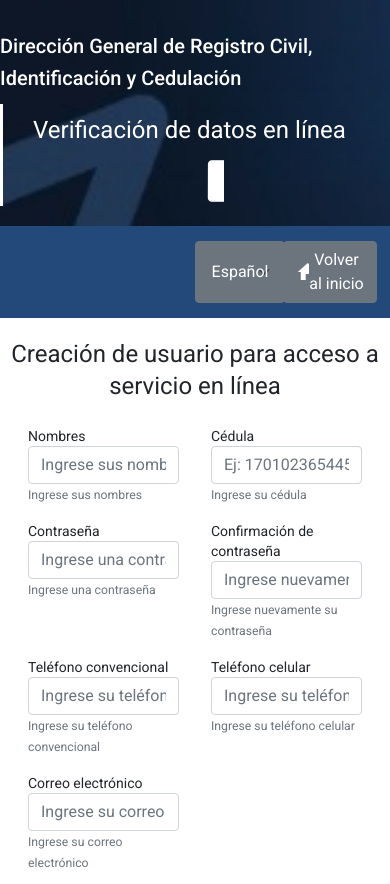
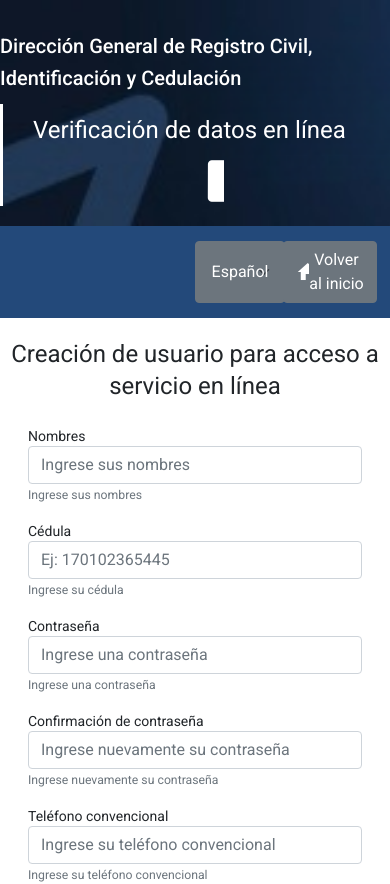
Before and after one commit to ErickMayorga/proyecto-usabilidad-registro-civil, an Angular app: page /registro in a window 390 px wide. Shown: the top 884 px of the page. Built offline with nearby package versions, Linux system fonts and the light colour scheme.

Commit message:
diseño responsive
Validación y registro responsive

```diff
--- a/src/app/rutas/registro/registro.component.html
+++ b/src/app/rutas/registro/registro.component.html
@@ -1,21 +1,23 @@
 <app-barra-menu></app-barra-menu>
 <br>
-<h1 class="text-center">Creación de usuario para acceso a servicio en línea</h1>
-<div class="container-fluid">
+<h1 class="text-center px-2">Creación de usuario para acceso a servicio en línea</h1>
+<div class="container">
     <div class="row px-3 py-2" *ngFor="let campo of campos">
-            <app-campo-entrada
+        <form action="">
+                <app-campo-entrada
             [formGroup]="formGroup"
             [campoOpciones]="campo">
             </app-campo-entrada>
+        </form>
+
     </div>
 </div>
 
         <div class="d-flex justify-content-center">
-            <button class="btn boton align-middle" type="submit" routerLink="/registro">Registrar</button>
-            <button class="btn boton align-middle" type="submit" routerLink="/validacion-cedula">Nueva búsqueda</button>
-           <!-- #region <button name="testError" aria-describedby="Probar error"
-            class="btn boton d-flex align-middle"
-                    (click)="abrirError()">
-            <span>Error</span>
-            </button>-->
+                <button name="testInformativo" aria-describedby="Probar informativo"
+                        class="btn boton btn-info d-flex align-items-center" (click)="abrirInformativo()" routerLink="/inicio-sesion">
+                        <span>Registrar</span>
+                </button>
+            <button class="btn boton" type="submit" routerLink="/validacion-cedula">Nueva búsqueda</button>
+
         </div>
--- a/src/app/rutas/registro/registro.component.scss
+++ b/src/app/rutas/registro/registro.component.scss
@@ -1,3 +1,6 @@
+*{
+    box-sizing: border-box;
+}
 .boton{
     background-color: #23497A;
     color: white;
@@ -6,7 +9,9 @@
     margin: 15px;
 }
 
-.container-fluid{
+@media (min-width: 576px) {
+     .container{
     display: grid;
     grid-template-columns: 50% 50%;
+    }
 }
--- a/src/app/rutas/registro/registro.component.ts
+++ b/src/app/rutas/registro/registro.component.ts
@@ -1,6 +1,7 @@
 import { Component, OnInit } from '@angular/core';
 import { FormGroup } from '@angular/forms';
 import { MatDialog } from '@angular/material/dialog';
+import { RouterLink } from '@angular/router';
 import { NotificacionComponent } from 'src/app/componentes/notificacion/notificacion.component';
 import { TipoBotonEnum } from 'src/app/constants/tipo-boton.enum';
 import { TipoCampoEnum } from 'src/app/constants/tipo-campo.enum';
@@ -57,7 +58,7 @@ export class RegistroComponent implements OnInit {
         deshabilitar: false
       },
       {
-        type: TipoCampoEnum.TEXT,
+        type: TipoCampoEnum.PASSWORD,
         title: 'Contraseña',
         nameField: 'contraseña',
         helpText: 'Ingrese una contraseña',
@@ -67,12 +68,17 @@ export class RegistroComponent implements OnInit {
           {
             tipo: TipoMensajeEnum.REQUERIDO,
             textoMensaje: 'Este campo es requerido',
+          },
+          {
+            tipo: TipoMensajeEnum.LONGITUD,
+            textoMensaje: 'La longitud de este campo es entre 5 y 8 caracteres',
+            opciones: {min: 5, max: 8}
           }
         ],
         deshabilitar: false
       },
       {
-        type: TipoCampoEnum.TEXT,
+        type: TipoCampoEnum.PASSWORD,
         title: 'Confirmación de contraseña',
         nameField: 'confirmación de contraseña',
         helpText: 'Ingrese nuevamente su contraseña',
@@ -82,6 +88,11 @@ export class RegistroComponent implements OnInit {
           {
             tipo: TipoMensajeEnum.REQUERIDO,
             textoMensaje: 'Este campo es requerido',
+          },
+          {
+            tipo: TipoMensajeEnum.LONGITUD,
+            textoMensaje: 'La longitud de este campo es entre 5 y 8 caracteres',
+            opciones: {min: 5, max: 8}
           }
         ],
         deshabilitar: false
@@ -147,14 +158,14 @@ export class RegistroComponent implements OnInit {
     ngOnInit(): void {
     }
 
-    abrirError(){
+    abrirInformativo(){
       const botones: BotonInterface[] = [
         {tipo: TipoBotonEnum.ACEPTAR, texto: 'Aceptar', lectorTexto: 'Botón aceptar', nombreBoton: 'btnAceptar'},
       ]
       const notificacionOpciones: NotificacionInterface = {
-        tipo: TipoNotificacionEnum.ERROR,
-        titulo: 'Error',
-        contenido: 'Mensaje de error',
+        tipo: TipoNotificacionEnum.INFORMATIVO,
+        titulo: 'Mensaje de éxito',
+        contenido: 'Se ha registrado con éxito!',
         botones: botones
       }
       this.mostrarNotificacion(notificacionOpciones)
@@ -181,6 +192,7 @@ export class RegistroComponent implements OnInit {
             console.log(accion)
           }
         }
+
       )
     }
 }
--- a/src/app/rutas/validacion-cedula/validacion-cedula.component.html
+++ b/src/app/rutas/validacion-cedula/validacion-cedula.component.html
@@ -1,16 +1,16 @@
 <app-barra-menu></app-barra-menu>
 <br>
-<h1 class="text-center">Validación de cédula</h1>
-<div class="container-fluid">
+<h1 class="text-center px-2">Validación de cédula</h1>
+<div class="container caja">
   <div class="row px-3 py-2" *ngFor="let campo of campos">
           <app-campo-entrada
           [formGroup]="formGroup"
           [campoOpciones]="campo">
           </app-campo-entrada>
-
   </div>
 </div>
-<br>
-  <div class="d-flex justify-content-center">
-      <button class="btn boton align-middle" type="submit" routerLink="/registro">Validar</button>
-  </div>
+<div class="container">
+    <div class="row d-flex justify-content-center">
+      <button class="btn boton" type="submit" routerLink="/registro">Validar</button>
+    </div>
+</div>
--- a/src/app/rutas/validacion-cedula/validacion-cedula.component.scss
+++ b/src/app/rutas/validacion-cedula/validacion-cedula.component.scss
@@ -5,7 +5,9 @@
     border: 1px solid black;
 }
 
-.container-fluid{
-    display: grid;
-    grid-template-columns: 50% 50%;
+@media (min-width: 576px) {
+    .caja{
+   display: grid;
+   grid-template-columns: 50% 50%;
+   }
 }
```
